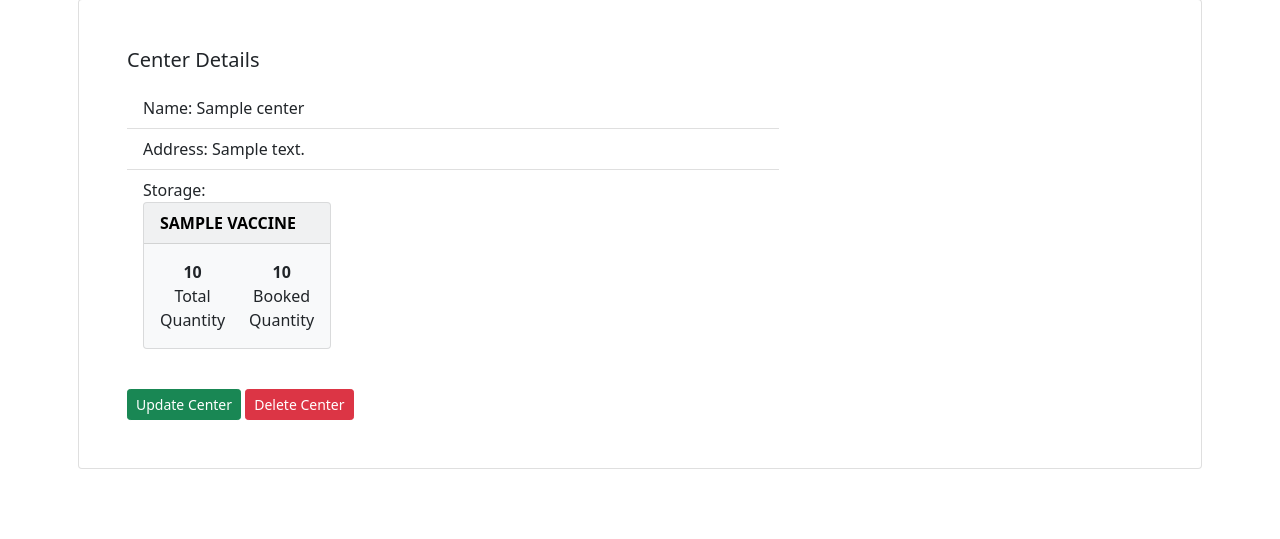
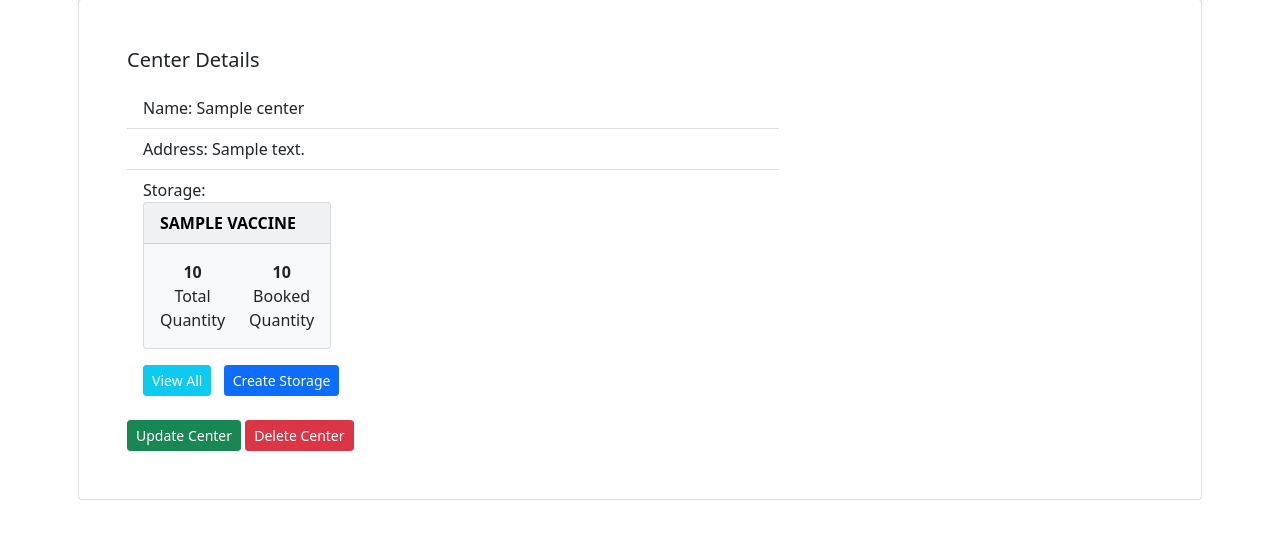
Before and after one commit to Prabin-Kumar-Baniya-NP/Vaccination-Management-System, a Django app: page /center/1/ in a window 1280 px wide. Shown: the part 73-612 px from the top of the page. Run offline with Django 4.2, Linux system fonts and the light colour scheme; a user stored in the database is signed in; tables that the repository leaves empty hold one stand-in row (values such as "Sample post"); some libraries are stand-ins or nearby versions.

Commit message:
Added button link

```diff
--- a/mysite/center/templates/center/center-detail.html
+++ b/mysite/center/templates/center/center-detail.html
@@ -37,6 +37,12 @@
                     </div>
                     {% endfor %}
                     </div>
+                    <button type="button" class="btn btn-sm btn-info me-2">
+                      <a href="{% url 'center:storage-list' object.id %}" class="btn-link">View All</a>
+                    </button>
+                    <button type="button" class="btn btn-sm btn-primary me-2">
+                      <a href="{% url 'center:storage-create' object.id %}" class="btn-link">Create Storage</a>
+                    </button>
                 </li>
               </ul>
           </p>
--- a/mysite/center/urls.py
+++ b/mysite/center/urls.py
@@ -10,7 +10,7 @@ urlpatterns = [
     path("create/", views.CreateCenter.as_view(), name="create-center"),
     path("update/<int:pk>", views.CenterUpdate.as_view(), name="center-update"),
     path("delete/<int:pk>", views.CenterDelete.as_view(), name="center-delete"),
-    path("<int:centerID>/storage/", views.StorageList.as_view(), name="storage-list"),
+    path("<int:center_id>/storage/", views.StorageList.as_view(), name="storage-list"),
     path("storage/<int:pk>/",views.StorageDetail.as_view(), name="storage-detail"),
     path("<int:pk>/storage/create/", views.CreateStorage.as_view(), name="storage-create"),
     path("storage/update/<int:pk>/", views.StorageUpdate.as_view(), name="storage-update"),
--- a/mysite/center/views.py
+++ b/mysite/center/views.py
@@ -80,7 +80,12 @@ class StorageList(LoginRequiredMixin, UserPassesTestMixin, ListView):
     template_name = "storage/storage-list.html"
 
     def get_queryset(self):
-        return super().get_queryset().filter(center=self.kwargs["centerID"])
+        return super().get_queryset().filter(center=self.kwargs["center_id"])
+
+    def get_context_data(self, **kwargs):
+        context = super().get_context_data(**kwargs)
+        context["center_id"] = self.kwargs["center_id"]
+        return context
 
     def test_func(self):
         return self.request.user.is_admin()
```
Also changed, not shown: mysite/center/templates/storage/storage-create.html, mysite/center/templates/storage/storage-list.html.
